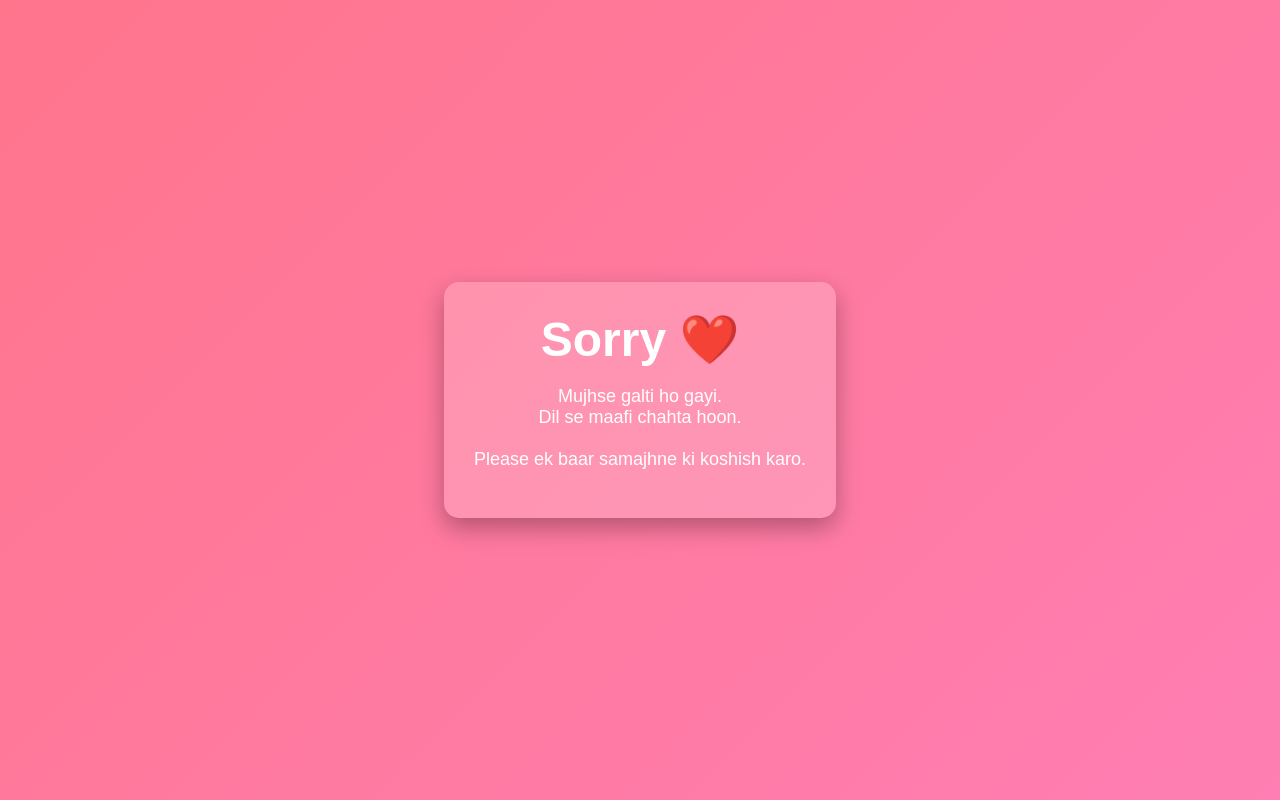
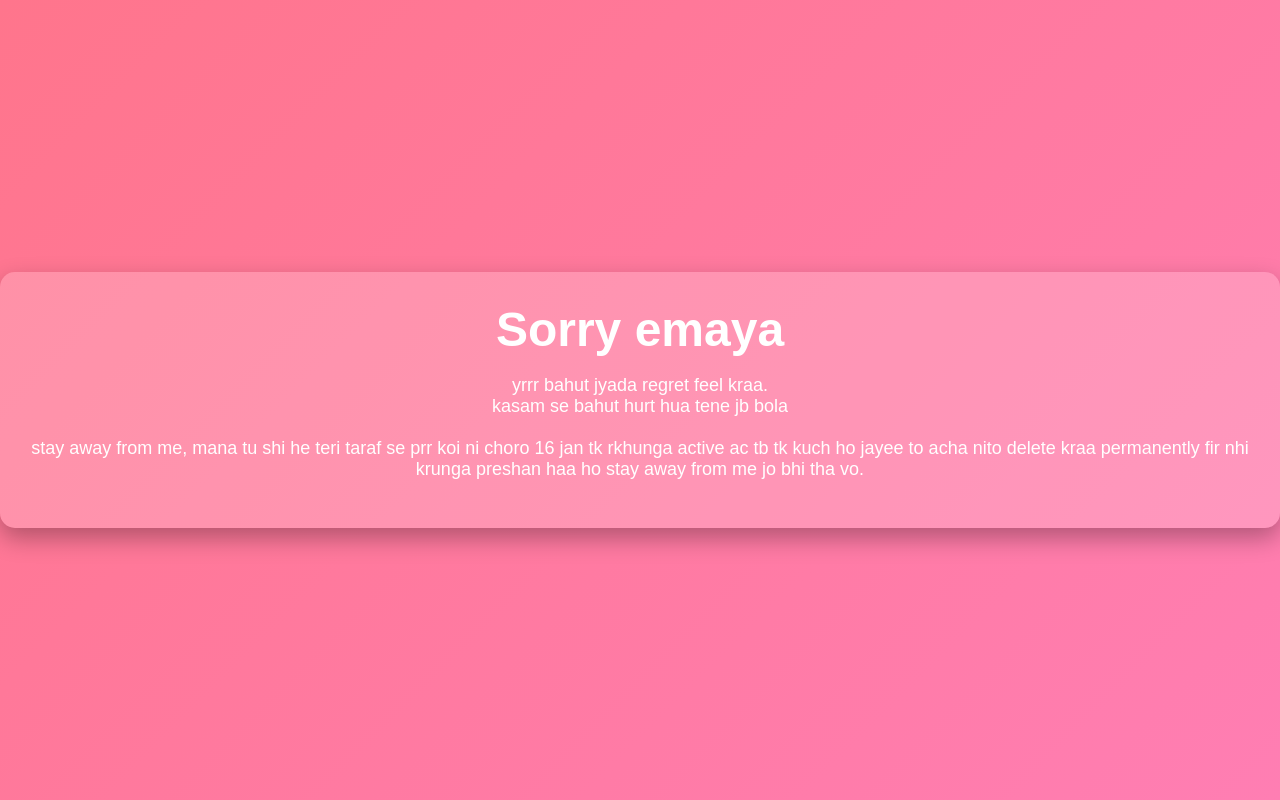
Before and after one commit to ayushhsuthar/sorry_yrr, a plain HTML site: page index.html in a window 1280 px wide. Drawn offline with Linux system fonts and the light colour scheme.

Commit message:
Update apology message in index.html

```diff
--- a/index.html
+++ b/index.html
@@ -34,11 +34,11 @@ p{
 
 <body>
 <div class="box">
-    <h1>Sorry ❤️</h1>
+    <h1>Sorry emaya</h1>
     <p>
-        Mujhse galti ho gayi.<br>
-        Dil se maafi chahta hoon.<br><br>
-        Please ek baar samajhne ki koshish karo.
+        yrrr bahut jyada regret feel kraa.<br>
+        kasam se bahut hurt hua tene jb bola <br><br>
+        stay away from me, mana tu shi he teri taraf se prr koi ni choro 16 jan tk rkhunga active ac tb tk kuch ho jayee to acha nito delete kraa permanently fir nhi krunga preshan haa ho stay away from me jo bhi tha vo.
     </p>
 </div>
 </body>
```
